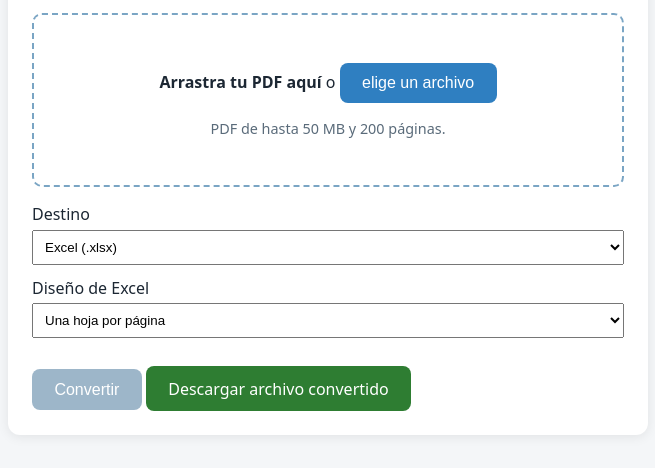
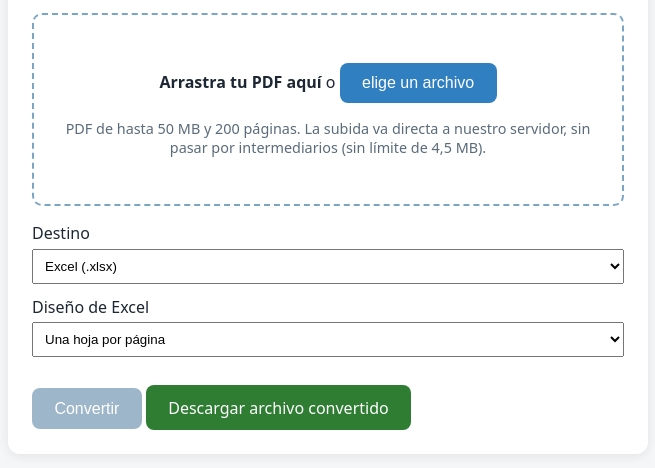
Before and after one commit to Joel06777/pdf-converter, a plain HTML site: page web-example/index.html in a window 1280 px wide. Shown: the part 162-630 px from the top of the page, without its empty margins (312-967 px from the left). Drawn offline with Linux system fonts and the light colour scheme.

Commit message:
Actualiza web-example/index.html

```diff
--- a/web-example/index.html
+++ b/web-example/index.html
@@ -13,7 +13,7 @@
 
   <div id="drop" class="drop" tabindex="0">
     <p><strong>Arrastra tu PDF aquí</strong> o <button id="pickBtn" type="button">elige un archivo</button></p>
-    <p class="hint">PDF de hasta 50 MB y 200 páginas.</p>
+    <p class="hint">PDF de hasta 50 MB y 200 páginas. La subida va directa a nuestro servidor, sin pasar por intermediarios (sin límite de 4,5 MB).</p>
     <input id="fileInput" type="file" accept="application/pdf" hidden>
   </div>
 
```
